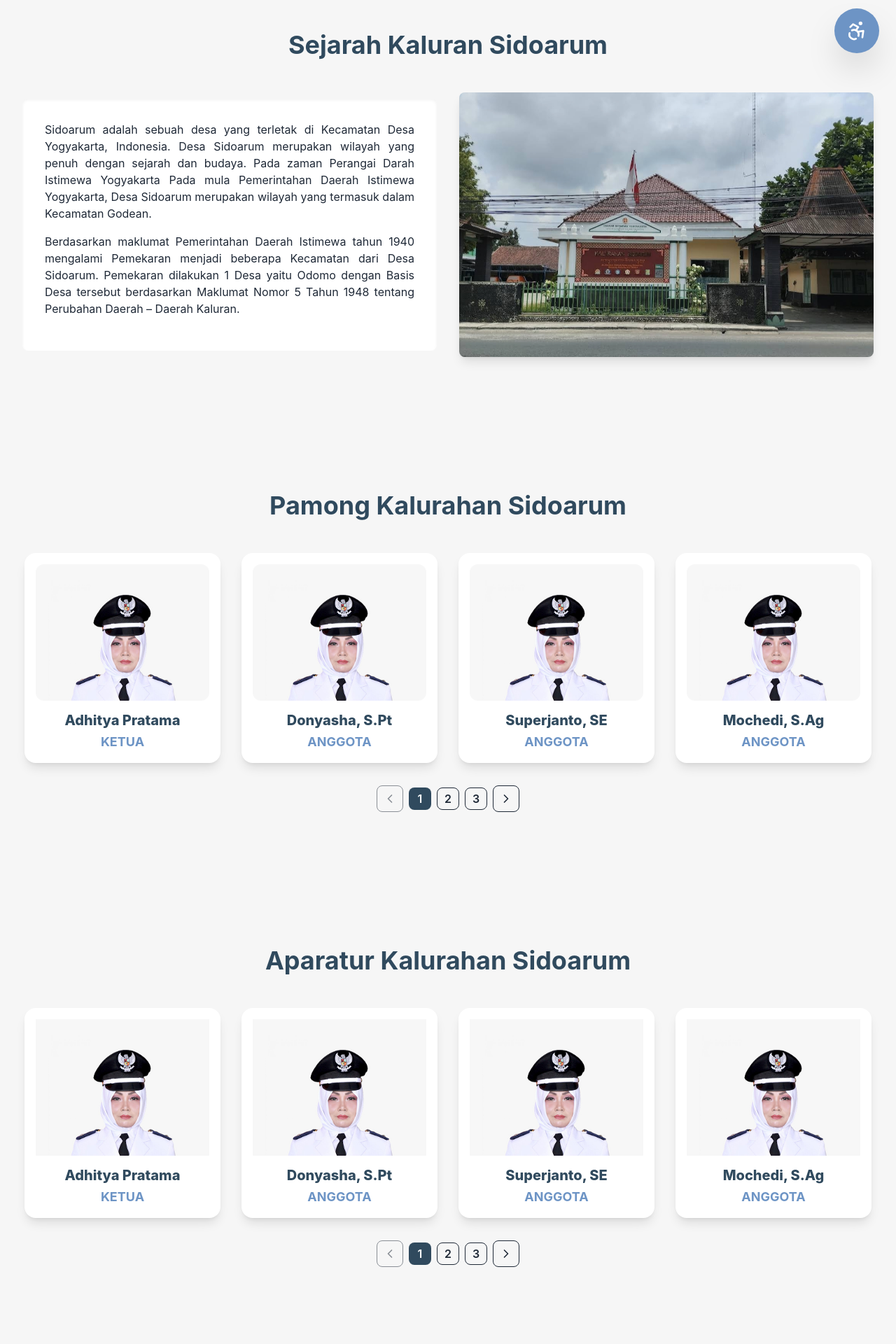
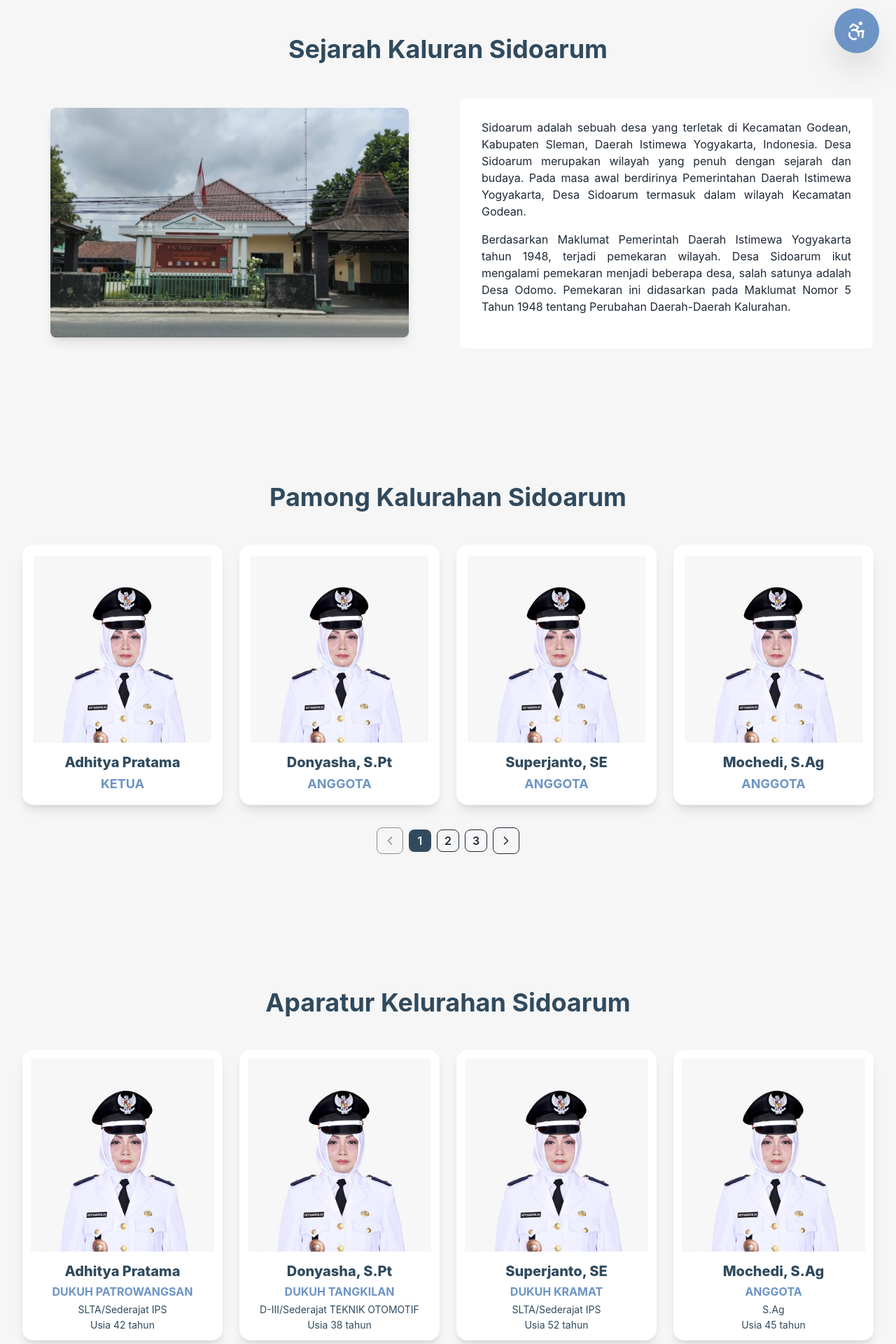
Before and after one commit to CleonandoAprilian/UAS_UX, a React (Vite) app: page /profil in a window 1280 px wide. Shown: the part 700-2620 px from the top of the page at 70% size. Built offline with nearby package versions, Linux system fonts and the light colour scheme; no server answers.

Commit message:
tambah animasi

```diff
--- a/package.json
+++ b/package.json
@@ -12,6 +12,7 @@
   "dependencies": {
     "@supabase/supabase-js": "^2.86.0",
     "@tailwindcss/vite": "^4.1.16",
+    "framer-motion": "^12.23.26",
     "lucide-react": "^0.552.0",
     "react": "^19.1.1",
     "react-dom": "^19.1.1",
--- a/src/components/AparaturSection.jsx
+++ b/src/components/AparaturSection.jsx
@@ -1,7 +1,7 @@
-import { useState } from "react";
+import { useState, useEffect } from "react";
 import { ChevronLeft, ChevronRight } from "lucide-react";
 
-// Import gambar Aparatur
+// Import gambar pamong
 import img1 from "../assets/kalur.png";
 import img2 from "../assets/kalur.png";
 import img3 from "../assets/kalur.png";
@@ -15,28 +15,153 @@ import img10 from "../assets/kalur.png";
 import img11 from "../assets/kalur.png";
 import img12 from "../assets/kalur.png";
 
-const AparaturData = [
-  { id: 1, name: "Adhitya Pratama", position: "Ketua", role: "Carik", image: img1 },
-  { id: 2, name: "Donyasha, S.Pt", position: "Anggota", role: "Jago Tani", image: img2 },
-  { id: 3, name: "Superjanto, SE", position: "Anggota", role: "Kaur Tata Usaha", image: img3 },
-  { id: 4, name: "Mochedi, S.Ag", position: "Anggota", role: "Kaur Pemberdayaan", image: img4 },
-  { id: 5, name: "Rizky Andika", position: "Anggota", role: "Kaur Umum", image: img5 },
-  { id: 6, name: "Fitri Handayani", position: "Anggota", role: "Kasi Pelayanan", image: img6 },
-  { id: 7, name: "Teguh Santoso", position: "Anggota", role: "Kasi Pemerintahan", image: img7 },
-  { id: 8, name: "Nurul Aini", position: "Anggota", role: "Kasi Kesejahteraan", image: img8 },
-  { id: 9, name: "Agus Suryanto", position: "Anggota", role: "Kadus I", image: img9 },
-  { id: 10, name: "Siti Mulyani", position: "Anggota", role: "Kadus II", image: img10 },
-  { id: 11, name: "Bambang Setiawan", position: "Anggota", role: "Kadus III", image: img11 },
-  { id: 12, name: "Lina Widya", position: "Anggota", role: "Kadus IV", image: img12 },
+const pamongData = [
+  {
+    id: 1,
+    name: "Adhitya Pratama",
+    position: "Dukuh Patrowangsan",
+    role: "Carik",
+    image: img1,
+    pendidikan: "SLTA/Sederajat IPS",
+    usia: "42 tahun",
+  },
+  {
+    id: 2,
+    name: "Donyasha, S.Pt",
+    position: "Dukuh Tangkilan",
+    role: "Jago Tani",
+    image: img2,
+    pendidikan: "D-III/Sederajat TEKNIK OTOMOTIF",
+    usia: "38 tahun",
+  },
+  {
+    id: 3,
+    name: "Superjanto, SE",
+    position: "Dukuh Kramat",
+    role: "Kaur Tata Usaha",
+    image: img3,
+    pendidikan: "SLTA/Sederajat IPS",
+    usia: "52 tahun",
+  },
+  {
+    id: 4,
+    name: "Mochedi, S.Ag",
+    position: "Anggota",
+    role: "Kaur Pemberdayaan",
+    image: img4,
+    lulusan: "Dukuh Patrowangsan",
+    pendidikan: "S.Ag",
+    usia: "45 tahun",
+  },
+  {
+    id: 5,
+    name: "Rizky Andika",
+    position: "Anggota",
+    role: "Kaur Umum",
+    image: img5,
+    lulusan: "Dukuh Tangkilan",
+    pendidikan: "SLTA/Sederajat IPS",
+    usia: "36 tahun",
+  },
+  {
+    id: 6,
+    name: "Fitri Handayani",
+    position: "Anggota",
+    role: "Kasi Pelayanan",
+    image: img6,
+    lulusan: "Dukuh Kramat",
+    pendidikan: "SLTA/Sederajat IPA",
+    usia: "40 tahun",
+  },
+  {
+    id: 7,
+    name: "Teguh Santoso",
+    position: "Anggota",
+    role: "Kasi Pemerintahan",
+    image: img7,
+    lulusan: "Dukuh Patrowangsan",
+    pendidikan: "D-III Sosial",
+    usia: "48 tahun",
+  },
+  {
+    id: 8,
+    name: "Nurul Aini",
+    position: "Anggota",
+    role: "Kasi Kesejahteraan",
+    image: img8,
+    lulusan: "Dukuh Tangkilan",
+    pendidikan: "S.Kom",
+    usia: "39 tahun",
+  },
+  {
+    id: 9,
+    name: "Agus Suryanto",
+    position: "Anggota",
+    role: "Kadus I",
+    image: img9,
+    lulusan: "Dukuh Kramat",
+    pendidikan: "SLTA/Sederajat IPS",
+    usia: "55 tahun",
+  },
+  {
+    id: 10,
+    name: "Siti Mulyani",
+    position: "Anggota",
+    role: "Kadus II",
+    image: img10,
+    lulusan: "Dukuh Patrowangsan",
+    pendidikan: "SLTA/Sederajat IPA",
+    usia: "44 tahun",
+  },
+  {
+    id: 11,
+    name: "Bambang Setiawan",
+    position: "Anggota",
+    role: "Kadus III",
+    image: img11,
+    lulusan: "Dukuh Tangkilan",
+    pendidikan: "SLTA/Sederajat IPS",
+    usia: "50 tahun",
+  },
+  {
+    id: 12,
+    name: "Lina Widya",
+    position: "Anggota",
+    role: "Kadus IV",
+    image: img12,
+    lulusan: "Dukuh Kramat",
+    pendidikan: "SLTA/Sederajat IPA",
+    usia: "41 tahun",
+  },
 ];
 
-export default function AparaturSection() {
+export default function PamongSection() {
   const [currentPage, setCurrentPage] = useState(1);
-  const itemsPerPage = 4;
-  const totalPages = Math.ceil(AparaturData.length / itemsPerPage);
+  const [itemsPerPage, setItemsPerPage] = useState(4); // default desktop
 
+  // Deteksi ukuran layar
+  useEffect(() => {
+    const updateItemsPerPage = () => {
+      if (window.innerWidth < 768) {
+        setItemsPerPage(1);
+      } else {
+        setItemsPerPage(4);
+      }
+    };
+
+    updateItemsPerPage();
+    window.addEventListener("resize", updateItemsPerPage);
+    return () => window.removeEventListener("resize", updateItemsPerPage);
+  }, []);
+
+  // Reset halaman saat itemsPerPage berubah
+  useEffect(() => {
+    setCurrentPage(1);
+  }, [itemsPerPage]);
+
+  const totalPages = Math.ceil(pamongData.length / itemsPerPage);
   const startIndex = (currentPage - 1) * itemsPerPage;
-  const currentData = AparaturData.slice(startIndex, startIndex + itemsPerPage);
+  const currentData = pamongData.slice(startIndex, startIndex + itemsPerPage);
 
   const next = () => setCurrentPage((prev) => (prev < totalPages ? prev + 1 : prev));
   const prev = () => setCurrentPage((prev) => (prev > 1 ? prev - 1 : prev));
@@ -45,43 +170,50 @@ export default function AparaturSection() {
   return (
     <section className="py-16 md:py-24 bg-background">
       <div className="max-w-7xl mx-auto px-4 sm:px-6 lg:px-8">
-        <h2 className="text-3xl md:text-4xl font-bold text-primary text-center mb-12">Aparatur Kalurahan Sidoarum</h2>
+        <h2 className="text-3xl md:text-4xl font-bold text-primary text-center mb-12">Aparatur Kelurahan Sidoarum</h2>
 
-        {/* Data Aparatur */}
-        <div className="grid grid-cols-1 md:grid-cols-2 lg:grid-cols-4 gap-6 mb-8 justify-items-center">
+        {/* Data Pamong */}
+        <div className="grid grid-cols-1 sm:grid-cols-2 lg:grid-cols-4 gap-6 mb-8">
           {currentData.map((person) => (
-            <div key={person.id} className="w-70 h-75 bg-card-bg rounded-2xl p-4 shadow-lg hover:shadow-xl transition-all duration-300 flex flex-col items-center mx-auto">
-              {/* Container Foto (Rasio 3:4 seperti pas foto) */}
-              <div className="w-full aspect-[3/4] mb-4 overflow-hidden">
+            <div key={person.id} className="w-full max-w-[280px] mx-auto sm:max-w-none bg-card-bg rounded-2xl p-3 shadow-lg hover:shadow-xl transition-all duration-300 flex flex-col items-center">
+              <div className="w-full aspect-[3.8/4] mb-4 overflow-hidden">
                 <img src={person.image} alt={person.name} className="w-full h-full object-cover object-top" />
               </div>
-
-              {/* Bagian Teks */}
               <div className="text-center w-full">
-                <h3 className="font-extrabold text-xl text-pamong leading-tight mb-1">{person.name}</h3>
-                {/* Menggunakan warna biru untuk jabatan agar mirip tulisan 'Carik' */}
-                <p className="text-lg font-bold text-secondary uppercase">
-                  {person.position} {/* atau person.role, sesuaikan dengan data Anda */}
-                </p>
+                <h3 className="font-extrabold text-lg md:text-xl text-pamong leading-tight mb-1">{person.name}</h3>
+                <p className="text-sm md:text-base font-bold text-secondary uppercase mb-1">{person.position}</p>
+                <p className="text-xs md:text-sm  mb-0.5 text-primary">{person.pendidikan}</p>
+                <p className="text-xs md:text-sm text-primary">Usia {person.usia}</p>
               </div>
             </div>
           ))}
         </div>
 
-        {/* Pagination */}
+        {/* Pagination — dinamis: selalu tampilkan 3 nomor di sekitar currentPage */}
         <div className="flex justify-center items-center gap-2">
           <button onClick={prev} disabled={currentPage === 1} className="p-2 hover:bg-muted rounded-lg transition-colors border border-border disabled:opacity-50">
             <ChevronLeft className="w-5 h-5" />
           </button>
 
-          {[...Array(totalPages)].map((_, index) => {
-            const page = index + 1;
-            return (
+          {(() => {
+            let start = Math.max(1, currentPage - 1);
+            let end = Math.min(totalPages, start + 2);
+
+            if (end - start < 2) {
+              start = Math.max(1, end - 2);
+            }
+
+            const pages = [];
+            for (let i = start; i <= end; i++) {
+              pages.push(i);
+            }
+
+            return pages.map((page) => (
               <button key={page} onClick={() => goToPage(page)} className={`w-8 h-8 rounded-lg font-semibold transition-colors ${currentPage === page ? "bg-primary text-white" : "border border-border text-foreground hover:bg-muted"}`}>
                 {page}
               </button>
-            );
-          })}
+            ));
+          })()}
 
           <button onClick={next} disabled={currentPage === totalPages} className="p-2 hover:bg-muted rounded-lg transition-colors border border-border disabled:opacity-50">
             <ChevronRight className="w-5 h-5" />
--- a/src/components/BpkalSection.jsx
+++ b/src/components/BpkalSection.jsx
@@ -1,7 +1,7 @@
-import { useState } from "react";
+import { useState, useEffect } from "react";
 import { ChevronLeft, ChevronRight } from "lucide-react";
 
-// Import gambar Bpkal
+// Import gambar pamong
 import img1 from "../assets/kalur.png";
 import img2 from "../assets/kalur.png";
 import img3 from "../assets/kalur.png";
@@ -15,7 +15,7 @@ import img10 from "../assets/kalur.png";
 import img11 from "../assets/kalur.png";
 import img12 from "../assets/kalur.png";
 
-const BpkalData = [
+const pamongData = [
   { id: 1, name: "Adhitya Pratama", position: "Ketua", role: "Carik", image: img1 },
   { id: 2, name: "Donyasha, S.Pt", position: "Anggota", role: "Jago Tani", image: img2 },
   { id: 3, name: "Superjanto, SE", position: "Anggota", role: "Kaur Tata Usaha", image: img3 },
@@ -30,13 +30,33 @@ const BpkalData = [
   { id: 12, name: "Lina Widya", position: "Anggota", role: "Kadus IV", image: img12 },
 ];
 
-export default function BpkalSection() {
+export default function PamongSection() {
   const [currentPage, setCurrentPage] = useState(1);
-  const itemsPerPage = 4;
-  const totalPages = Math.ceil(BpkalData.length / itemsPerPage);
+  const [itemsPerPage, setItemsPerPage] = useState(4); // default desktop
 
+  // Deteksi ukuran layar
+  useEffect(() => {
+    const updateItemsPerPage = () => {
+      if (window.innerWidth < 768) {
+        setItemsPerPage(1);
+      } else {
+        setItemsPerPage(4);
+      }
+    };
+
+    updateItemsPerPage();
+    window.addEventListener("resize", updateItemsPerPage);
+    return () => window.removeEventListener("resize", updateItemsPerPage);
+  }, []);
+
+  // Reset halaman saat itemsPerPage berubah
+  useEffect(() => {
+    setCurrentPage(1);
+  }, [itemsPerPage]);
+
+  const totalPages = Math.ceil(pamongData.length / itemsPerPage);
   const startIndex = (currentPage - 1) * itemsPerPage;
-  const currentData = BpkalData.slice(startIndex, startIndex + itemsPerPage);
+  const currentData = pamongData.slice(startIndex, startIndex + itemsPerPage);
 
   const next = () => setCurrentPage((prev) => (prev < totalPages ? prev + 1 : prev));
   const prev = () => setCurrentPage((prev) => (prev > 1 ? prev - 1 : prev));
@@ -46,19 +66,16 @@ export default function BpkalSection() {
     <section className="py-16 md:py-24 bg-background">
       <div className="max-w-7xl mx-auto px-4 sm:px-6 lg:px-8">
         <h2 className="text-3xl md:text-4xl font-bold text-primary text-center mb-1">BPKAL Kalurahan Sidoarum</h2>
-        <h3 className="text-2xl md:text-2xl font-semibold text-secondary text-center mb-1">Badan Permusyawaratan Kalurahan Sidoarum</h3>
-        <h3 className="text-2xl md:text-2xl font-medium text-ternary text-center mb-12">Periode 2019-2025</h3>
+        <h3 className="text-2xl md:text-2xl font-semibold text-primary text-center mb-1">Badan Permusyawaratan Kalurahan Sidoarum</h3>
+        <h3 className="text-2xl md:text-2xl font-medium text-secondary text-center mb-12">Periode 2019-2025</h3>
 
-        {/* Data Aparatur */}
-        <div className="grid grid-cols-1 md:grid-cols-2 lg:grid-cols-4 gap-6 mb-8 justify-items-center">
+        {/* Data Pamong */}
+        <div className="grid grid-cols-1 sm:grid-cols-2 lg:grid-cols-4 gap-6 mb-8">
           {currentData.map((person) => (
-            <div key={person.id} className="w-70 h-75 bg-card-bg rounded-2xl p-4 shadow-lg hover:shadow-xl transition-all duration-300 flex flex-col items-center mx-auto">
-              {/* Container Foto (Rasio 3:4 seperti pas foto) */}
-              <div className="w-full aspect-[3/4] mb-4 overflow-hidden">
+            <div key={person.id} className="w-full max-w-[280px] mx-auto sm:max-w-none bg-card-bg rounded-2xl p-4 shadow-lg hover:shadow-xl transition-all duration-300 flex flex-col items-center">
+              <div className="w-full aspect-[3.8/4] mb-4 overflow-hidden">
                 <img src={person.image} alt={person.name} className="w-full h-full object-cover object-top" />
               </div>
-
-              {/* Bagian Teks */}
               <div className="text-center w-full">
                 <h3 className="font-extrabold text-xl text-pamong leading-tight mb-1">{person.name}</h3>
                 <p className="text-lg font-bold text-secondary uppercase">{person.position}</p>
@@ -67,20 +84,34 @@ export default function BpkalSection() {
           ))}
         </div>
 
-        {/* Pagination */}
+        {/* Pagination — tetap tampil 1 2 3, tapi bisa ke halaman >3 via panah */}
+        {/* Pagination — dinamis: selalu tampilkan 3 nomor di sekitar currentPage */}
         <div className="flex justify-center items-center gap-2">
           <button onClick={prev} disabled={currentPage === 1} className="p-2 hover:bg-muted rounded-lg transition-colors border border-border disabled:opacity-50">
             <ChevronLeft className="w-5 h-5" />
           </button>
 
-          {[...Array(totalPages)].map((_, index) => {
-            const page = index + 1;
-            return (
+          {(() => {
+            // Hitung 3 halaman yang akan ditampilkan
+            let start = Math.max(1, currentPage - 1);
+            let end = Math.min(totalPages, start + 2);
+
+            // Jika jumlah halaman < 3, geser start ke kiri agar tetap ada 3 angka
+            if (end - start < 2) {
+              start = Math.max(1, end - 2);
+            }
+
+            const pages = [];
+            for (let i = start; i <= end; i++) {
+              pages.push(i);
+            }
+
+            return pages.map((page) => (
               <button key={page} onClick={() => goToPage(page)} className={`w-8 h-8 rounded-lg font-semibold transition-colors ${currentPage === page ? "bg-primary text-white" : "border border-border text-foreground hover:bg-muted"}`}>
                 {page}
               </button>
-            );
-          })}
+            ));
+          })()}
 
           <button onClick={next} disabled={currentPage === totalPages} className="p-2 hover:bg-muted rounded-lg transition-colors border border-border disabled:opacity-50">
             <ChevronRight className="w-5 h-5" />
--- a/src/components/PamongSection.jsx
+++ b/src/components/PamongSection.jsx
@@ -1,4 +1,4 @@
-import { useState } from "react";
+import { useState, useEffect } from "react";
 import { ChevronLeft, ChevronRight } from "lucide-react";
 
 // Import gambar pamong
@@ -32,9 +32,29 @@ const pamongData = [
 
 export default function PamongSection() {
   const [currentPage, setCurrentPage] = useState(1);
-  const itemsPerPage = 4;
+  const [itemsPerPage, setItemsPerPage] = useState(4); // default desktop
+
+  // Deteksi ukuran layar
+  useEffect(() => {
+    const updateItemsPerPage = () => {
+      if (window.innerWidth < 768) {
+        setItemsPerPage(1);
+      } else {
+        setItemsPerPage(4);
+      }
+    };
+
+    updateItemsPerPage();
+    window.addEventListener("resize", updateItemsPerPage);
+    return () => window.removeEventListener("resize", updateItemsPerPage);
+  }, []);
+
+  // Reset halaman saat itemsPerPage berubah
+  useEffect(() => {
+    setCurrentPage(1);
+  }, [itemsPerPage]);
+
   const totalPages = Math.ceil(pamongData.length / itemsPerPage);
-
   const startIndex = (currentPage - 1) * itemsPerPage;
   const currentData = pamongData.slice(startIndex, startIndex + itemsPerPage);
 
@@ -46,15 +66,14 @@ export default function PamongSection() {
     <section className="py-16 md:py-24 bg-background">
       <div className="max-w-7xl mx-auto px-4 sm:px-6 lg:px-8">
         <h2 className="text-3xl md:text-4xl font-bold text-primary text-center mb-12">Pamong Kalurahan Sidoarum</h2>
-        <div className="grid grid-cols-1 md:grid-cols-2 lg:grid-cols-4 gap-6 mb-8 justify-items-center">
+
+        {/* Data Pamong */}
+        <div className="grid grid-cols-1 sm:grid-cols-2 lg:grid-cols-4 gap-6 mb-8">
           {currentData.map((person) => (
-            <div key={person.id} className="w-70 h-75 bg-card-bg rounded-2xl p-4 shadow-lg hover:shadow-xl transition-all duration-300 flex flex-col items-center mx-auto">
-              {/* Container Foto (Rasio 3:4 seperti pas foto) */}
-              <div className="w-full aspect-[3/4] mb-4 overflow-hidden rounded-xl">
-                <img src={person.image} alt={person.name} className="w-full h-full object-cover object-top hover:scale-105 transition-transform duration-500" />
+            <div key={person.id} className="w-full max-w-[280px] mx-auto sm:max-w-none bg-card-bg rounded-2xl p-4 shadow-lg hover:shadow-xl transition-all duration-300 flex flex-col items-center">
+              <div className="w-full aspect-[3.8/4] mb-4 overflow-hidden">
+                <img src={person.image} alt={person.name} className="w-full h-full object-cover object-top" />
               </div>
-
-              {/* Bagian Teks */}
               <div className="text-center w-full">
                 <h3 className="font-extrabold text-xl text-pamong leading-tight mb-1">{person.name}</h3>
                 <p className="text-lg font-bold text-secondary uppercase">{person.position}</p>
@@ -63,20 +82,34 @@ export default function PamongSection() {
           ))}
         </div>
 
-        {/* Pagination */}
+        {/* Pagination — tetap tampil 1 2 3, tapi bisa ke halaman >3 via panah */}
+        {/* Pagination — dinamis: selalu tampilkan 3 nomor di sekitar currentPage */}
         <div className="flex justify-center items-center gap-2">
           <button onClick={prev} disabled={currentPage === 1} className="p-2 hover:bg-muted rounded-lg transition-colors border border-border disabled:opacity-50">
             <ChevronLeft className="w-5 h-5" />
           </button>
 
-          {[...Array(totalPages)].map((_, index) => {
-            const page = index + 1;
-            return (
+          {(() => {
+            // Hitung 3 halaman yang akan ditampilkan
+            let start = Math.max(1, currentPage - 1);
+            let end = Math.min(totalPages, start + 2);
+
+            // Jika jumlah halaman < 3, geser start ke kiri agar tetap ada 3 angka
+            if (end - start < 2) {
+              start = Math.max(1, end - 2);
+            }
+
+            const pages = [];
+            for (let i = start; i <= end; i++) {
+              pages.push(i);
+            }
+
+            return pages.map((page) => (
               <button key={page} onClick={() => goToPage(page)} className={`w-8 h-8 rounded-lg font-semibold transition-colors ${currentPage === page ? "bg-primary text-white" : "border border-border text-foreground hover:bg-muted"}`}>
                 {page}
               </button>
-            );
-          })}
+            ));
+          })()}
 
           <button onClick={next} disabled={currentPage === totalPages} className="p-2 hover:bg-muted rounded-lg transition-colors border border-border disabled:opacity-50">
             <ChevronRight className="w-5 h-5" />
--- a/src/components/SejarahSection.jsx
+++ b/src/components/SejarahSection.jsx
@@ -1,27 +1,37 @@
 import gamsejarah from "../assets/background.jpg";
+import { motion } from "framer-motion";
+
 export default function SejarahSection() {
   return (
-    <section className="py-16 md:py-24 bg-muted/30">
+    <section className="py-16 md:py-24 bg-muted/30 overflow-hidden">
       <div className="max-w-7xl mx-auto px-4 sm:px-6 lg:px-8">
-        <h2 className="text-3xl md:text-4xl font-bold text-primary text-center mb-12">Sejarah Kaluran Sidoarum</h2>
+        <motion.h2 initial={{ opacity: 0, y: 20 }} whileInView={{ opacity: 1, y: 0 }} viewport={{ once: true, margin: "-100px" }} transition={{ duration: 0.6 }} className="text-3xl md:text-4xl font-bold text-primary text-center mb-12">
+          Sejarah Kaluran Sidoarum
+        </motion.h2>
 
         <div className="grid grid-cols-1 lg:grid-cols-2 gap-8 items-center">
-          {/* Text Content */}
-          <div className="bg-card-bg w-full rounded-lg p-8 shadow-inner">
+          {/* Image — sekarang di atas di mobile, di kiri di desktop */}
+          <motion.div initial={{ opacity: 0, x: -30 }} whileInView={{ opacity: 1, x: 0 }} viewport={{ once: true, margin: "-100px" }} transition={{ duration: 0.6, delay: 0.2 }} className="flex justify-center">
+            <img src={gamsejarah} alt="Sejarah Kaluran" className="w-full max-w-lg h-auto rounded-lg shadow-lg object-cover" />
+          </motion.div>
+
+          {/* Text Content — sekarang di bawah di mobile, di kanan di desktop */}
+          <motion.div
+            initial={{ opacity: 0, x: 30 }}
+            whileInView={{ opacity: 1, x: 0 }}
+            viewport={{ once: true, margin: "-100px" }}
+            transition={{ duration: 0.6, delay: 0.2 }}
+            className="bg-card-bg w-full rounded-lg p-6 sm:p-8 shadow-inner"
+          >
             <p className="text-foreground mb-4 text-justify">
-              Sidoarum adalah sebuah desa yang terletak di Kecamatan Desa Yogyakarta, Indonesia. Desa Sidoarum merupakan wilayah yang penuh dengan sejarah dan budaya. Pada zaman Perangai Darah Istimewa Yogyakarta Pada mula Pemerintahan
-              Daerah Istimewa Yogyakarta, Desa Sidoarum merupakan wilayah yang termasuk dalam Kecamatan Godean.
+              Sidoarum adalah sebuah desa yang terletak di Kecamatan Godean, Kabupaten Sleman, Daerah Istimewa Yogyakarta, Indonesia. Desa Sidoarum merupakan wilayah yang penuh dengan sejarah dan budaya. Pada masa awal berdirinya
+              Pemerintahan Daerah Istimewa Yogyakarta, Desa Sidoarum termasuk dalam wilayah Kecamatan Godean.
             </p>
             <p className="text-foreground mb-4 text-justify">
-              Berdasarkan maklumat Pemerintahan Daerah Istimewa tahun 1940 mengalami Pemekaran menjadi beberapa Kecamatan dari Desa Sidoarum. Pemekaran dilakukan 1 Desa yaitu Odomo dengan Basis Desa tersebut berdasarkan Maklumat Nomor 5
-              Tahun 1948 tentang Perubahan Daerah – Daerah Kaluran.
+              Berdasarkan Maklumat Pemerintah Daerah Istimewa Yogyakarta tahun 1948, terjadi pemekaran wilayah. Desa Sidoarum ikut mengalami pemekaran menjadi beberapa desa, salah satunya adalah Desa Odomo. Pemekaran ini didasarkan pada
+              Maklumat Nomor 5 Tahun 1948 tentang Perubahan Daerah-Daerah Kalurahan.
             </p>
-          </div>
-
-          {/* Image */}
-          <div className="flex justify-center">
-            <img src={gamsejarah} alt="Sejarah Kaluran" className="w-full rounded-lg shadow-lg" />
-          </div>
+          </motion.div>
         </div>
       </div>
     </section>
```
Also changed, not shown: src/components/Sambutan.jsx (+41 -25 lines), src/components/VisiMisi.jsx (+36 -13 lines), src/components/hero-section.jsx (+18 -10 lines), src/components/services-section.jsx (+44 -14 lines), 1 other file (tests, documents, lock files or other folders).
